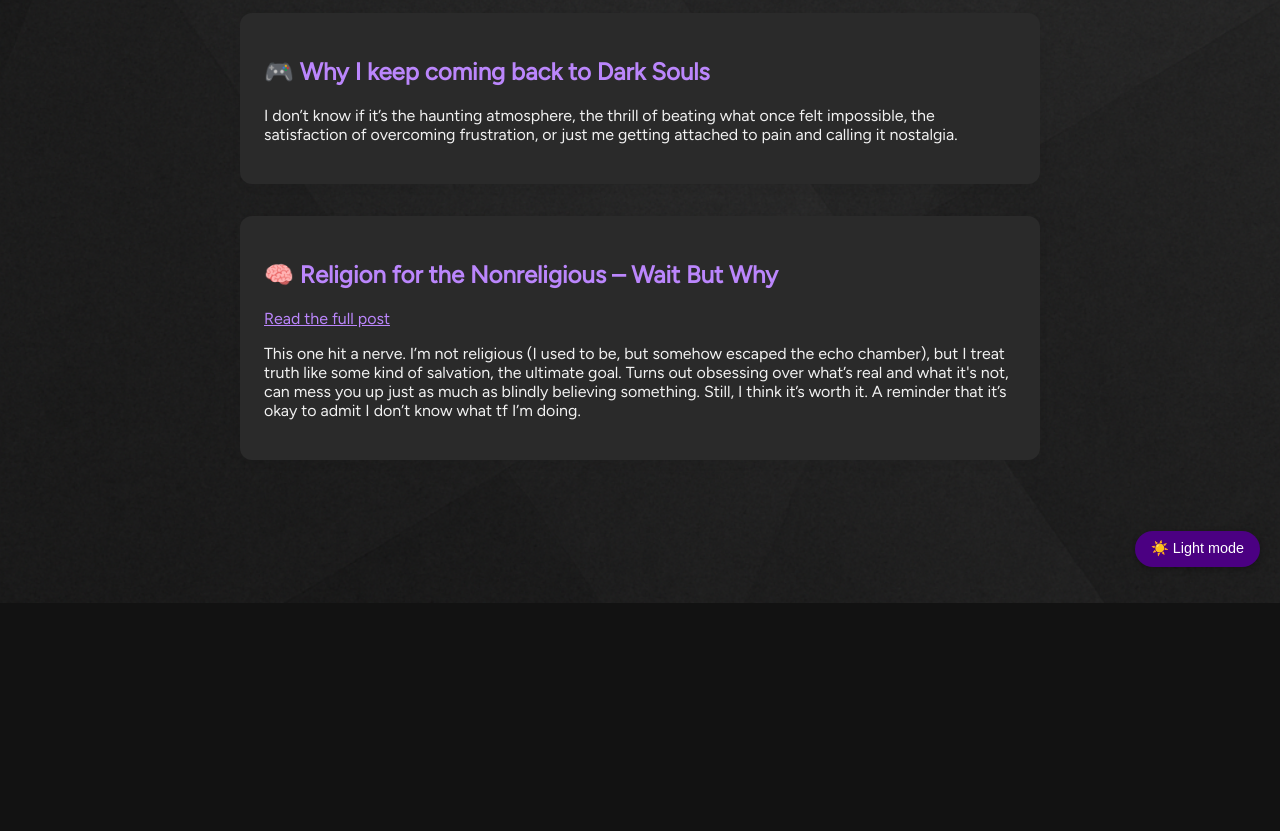
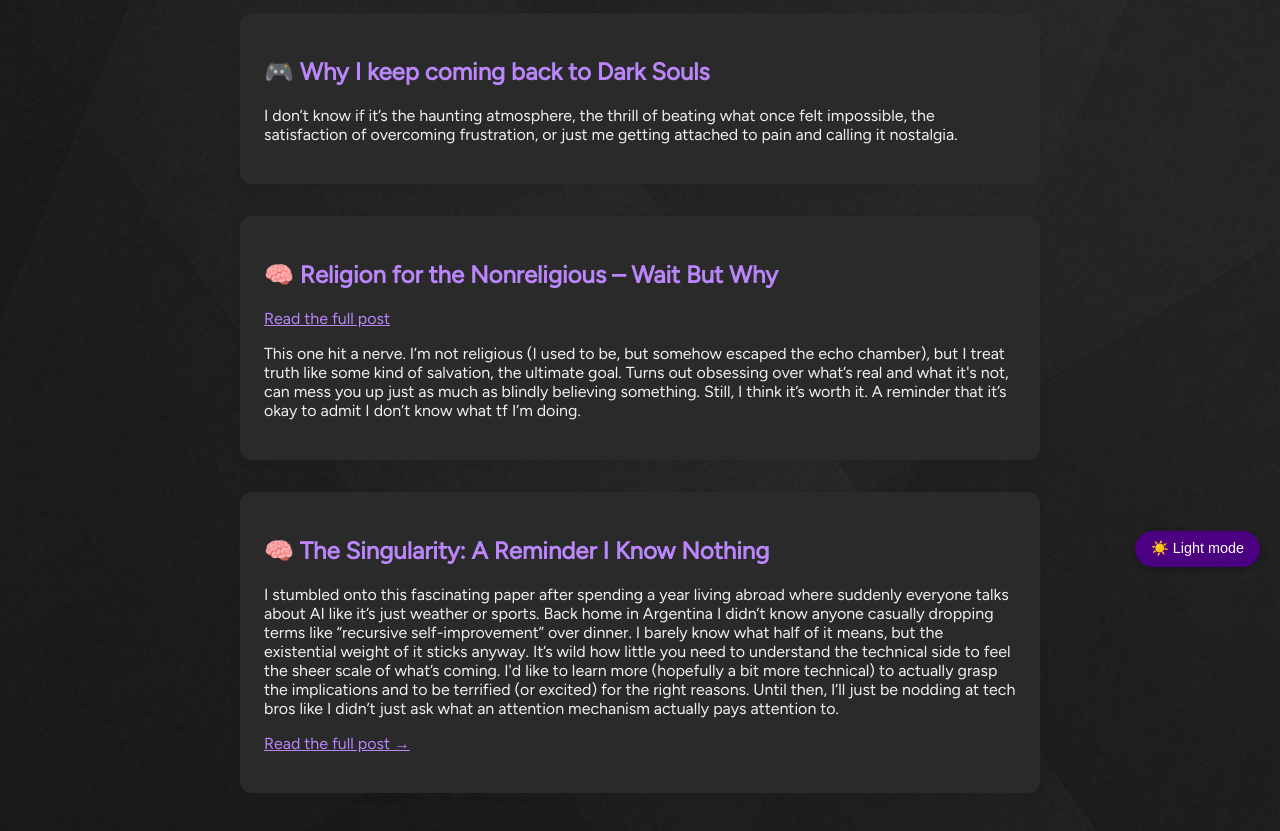
Before and after one commit to agostinayori/agostinayori, a plain HTML site: page index.html in a window 1280 px wide. Shown: the part 197-1028 px from the top of the page. Before the commit the page ends 800 px from the top, so only its background shows below. Drawn offline with Linux system fonts and the light colour scheme.

Commit message:
Update index.html

```diff
--- a/index.html
+++ b/index.html
@@ -33,6 +33,15 @@
   </p>
   <p>
     This one hit a nerve. I’m not religious (I used to be, but somehow escaped the echo chamber), but I treat truth like some kind of salvation, the ultimate goal. Turns out obsessing over what’s real and what it's not, can mess you up just as much as blindly believing something. Still, I think it’s worth it. A reminder that it’s okay to admit I don’t know what tf I’m doing.
+  </p>
+</div>
+  <div class="post blog">
+  <h2>🧠 The Singularity: A Reminder I Know Nothing</h2>
+  <p>
+    I stumbled onto this fascinating paper after spending a year living abroad where suddenly everyone talks about AI like it’s just weather or sports. Back home in Argentina I didn’t know anyone casually dropping terms like “recursive self-improvement” over dinner. I barely know what half of it means, but the existential weight of it sticks anyway. It’s wild how little you need to understand the technical side to feel the sheer scale of what’s coming. I'd like to learn more (hopefully a bit more technical) to actually grasp the implications and to be terrified (or excited) for the right reasons. Until then, I’ll just be nodding at tech bros like I didn’t just ask what an attention mechanism actually pays attention to.
+  </p>
+  <p>
+    <a href="https://edoras.sdsu.edu/~vinge/misc/singularity.html" target="_blank">Read the full post →</a>
   </p>
 </div>
 
```
